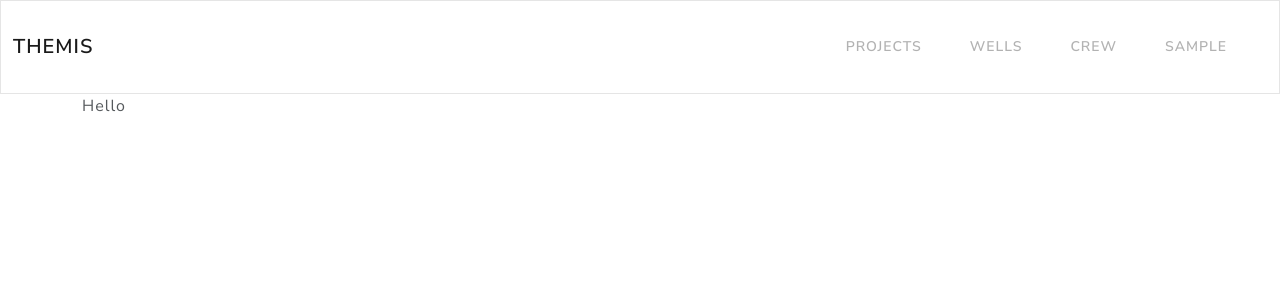
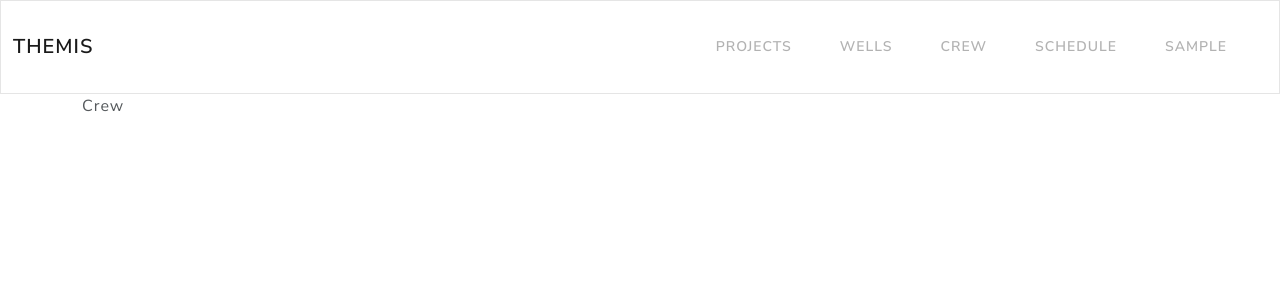
Before and after one commit to ledetd/ProjectManager, a Django app: page /crewboard/ in a window 1280 px wide. Shown: the top 300 px of the page. Run offline with Django 5.2, Linux system fonts and the light colour scheme; the visitor is signed in with stand-in values (Sample User, id 1).

Commit message:
schedule

```diff
--- a/project/templates/crew/crewboard.html
+++ b/project/templates/crew/crewboard.html
@@ -2,6 +2,6 @@
 
 {% block content %}
 <div class="container">
-    Hello
+    Crew
     </div>
 {% endblock content %}
--- a/project/templates/project/dashboard.html
+++ b/project/templates/project/dashboard.html
@@ -2,6 +2,7 @@
 
 {% block content %}
 <div class="container">
+
 <table class="table table-hover">
     <thead>
       <tr>
--- a/project/templates/project/navigation.html
+++ b/project/templates/project/navigation.html
@@ -18,6 +18,9 @@
 					</li>
 					<li class="nav-item">
 						<a class="nav-link" href="{% url 'crewboard' %}">Crew</a>
+					</li>
+					<li class="nav-item">
+						<a class="nav-link" href="{% url 'scheduleboard' %}">Schedule</a>
 					</li>
 					<li class="nav-item">
 						<a class="nav-link" href="#">{{ user.username }}</a>
--- a/project/templates/wells/wellboard.html
+++ b/project/templates/schedule/scheduleboard.html
@@ -2,6 +2,6 @@
 
 {% block content %}
 <div class="container">
-    Hello
+    Schedule
     </div>
 {% endblock content %}
--- a/project/urls.py
+++ b/project/urls.py
@@ -1,6 +1,6 @@
 from django.contrib import admin
 from django.urls import path
-from .views import Index, Dashboard, Crewboard, Wellboard
+from .views import Index, Dashboard, Crewboard, Wellboard, Scheduleboard
 from django.contrib.auth import views as auth_views
 
 urlpatterns = [
@@ -8,4 +8,5 @@ urlpatterns = [
     path('dashboard/', Dashboard.as_view(), name='dashboard'),
     path('crewboard/', Crewboard.as_view(), name='crewboard'),
     path('wellboard/', Wellboard.as_view(), name='wellboard'),
+    path('scheduleboard/', Scheduleboard.as_view(), name='scheduleboard'),
 ]
--- a/project/views.py
+++ b/project/views.py
@@ -19,3 +19,7 @@ class Crewboard( View):
 class Wellboard( View):
 	def get(self, request):
 		return render(request, 'wells/wellboard.html', {})
+
+class Scheduleboard( View):
+	def get(self, request):
+		return render(request, 'schedule/scheduleboard.html', {})
```
